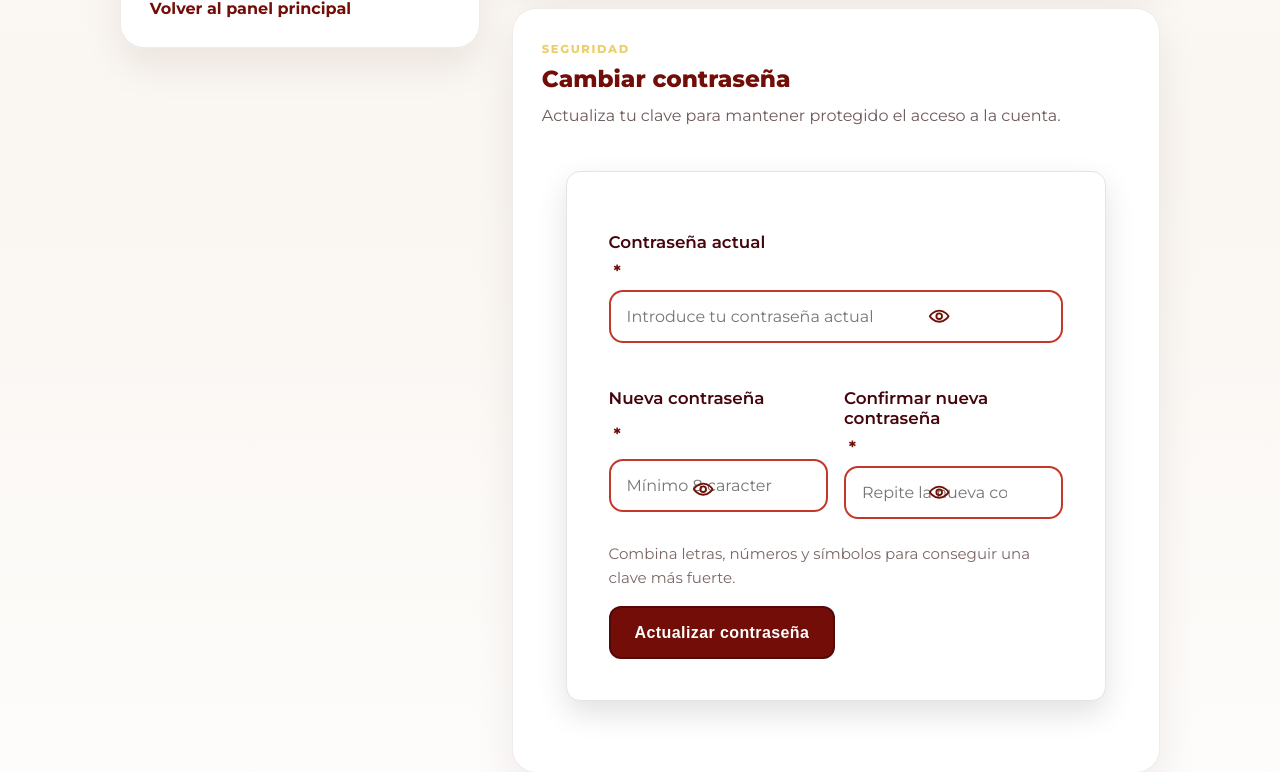
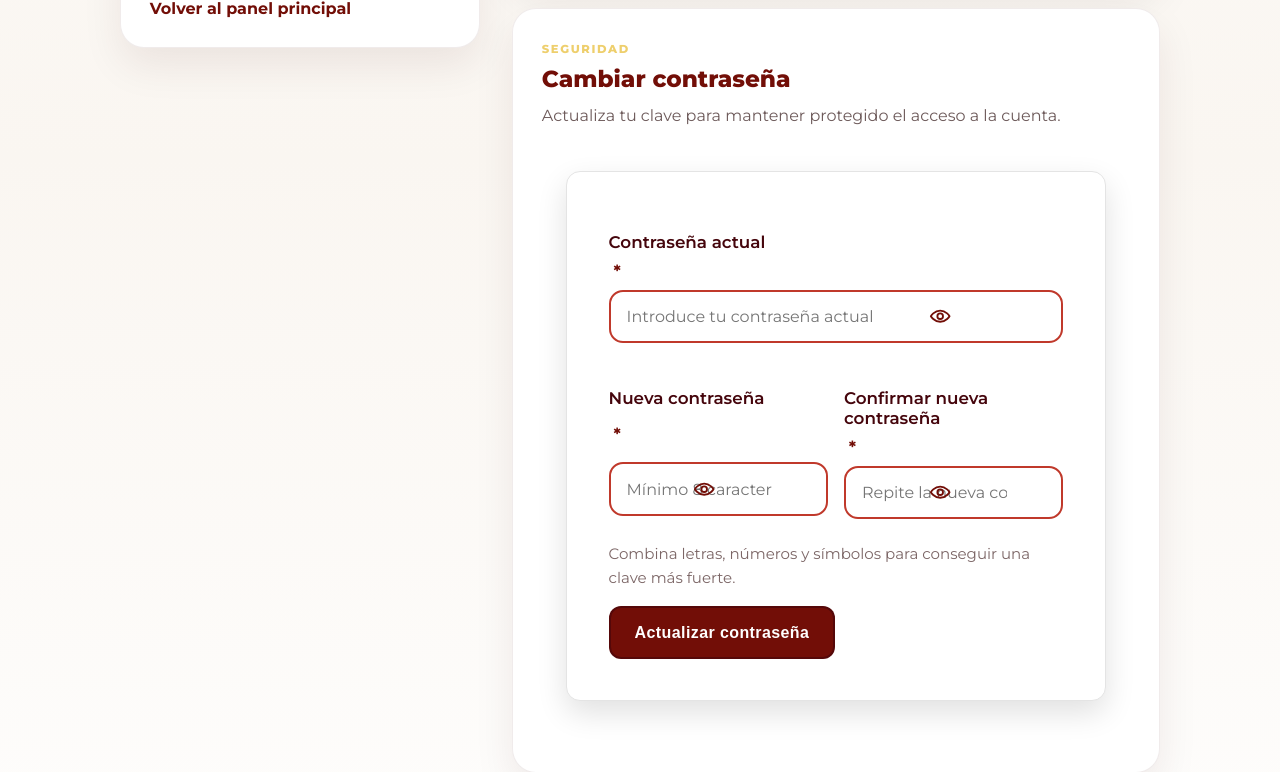
Before and after one commit to alexcompany1/zyma, a PHP site: page /perfil.php in a window 1280 px wide. Shown: the part 1175-1947 px from the top of the page. Run offline with PHP 8.4, Linux system fonts and the light colour scheme; the visitor is signed in with stand-in values (Sample User, id 1); data that the repository does not hold is empty.

Commit message:
ajusta posicion del ojo en perfil

```diff
--- a/styles.css
+++ b/styles.css
@@ -379,6 +379,8 @@ input[type="number"] {
 
 .password-field {
   position: relative;
+  display: flex;
+  align-items: center;
 }
 
 .password-field input {
@@ -388,15 +390,20 @@ input[type="number"] {
 .password-toggle {
   position: absolute;
   top: 50%;
-  right: 0.9rem;
+  right: 0.85rem;
   transform: translateY(-50%);
   width: 2rem;
   height: 2rem;
+  display: inline-flex;
+  align-items: center;
+  justify-content: center;
   padding: 0;
   border: 0;
   background: transparent;
   color: var(--dark-red);
   box-shadow: none;
+  cursor: pointer;
+  z-index: 1;
 }
 
 .password-toggle:hover {
```
